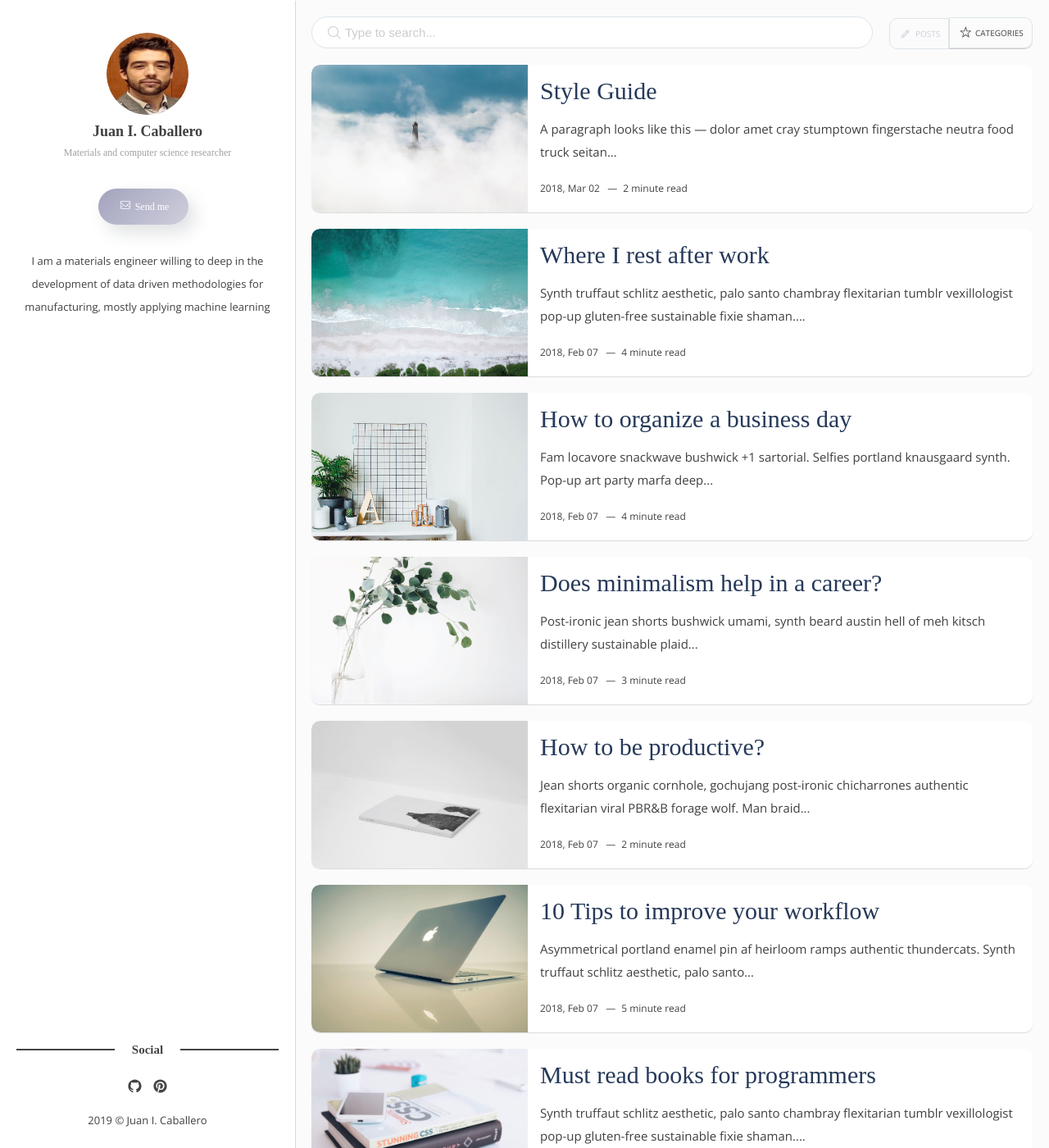
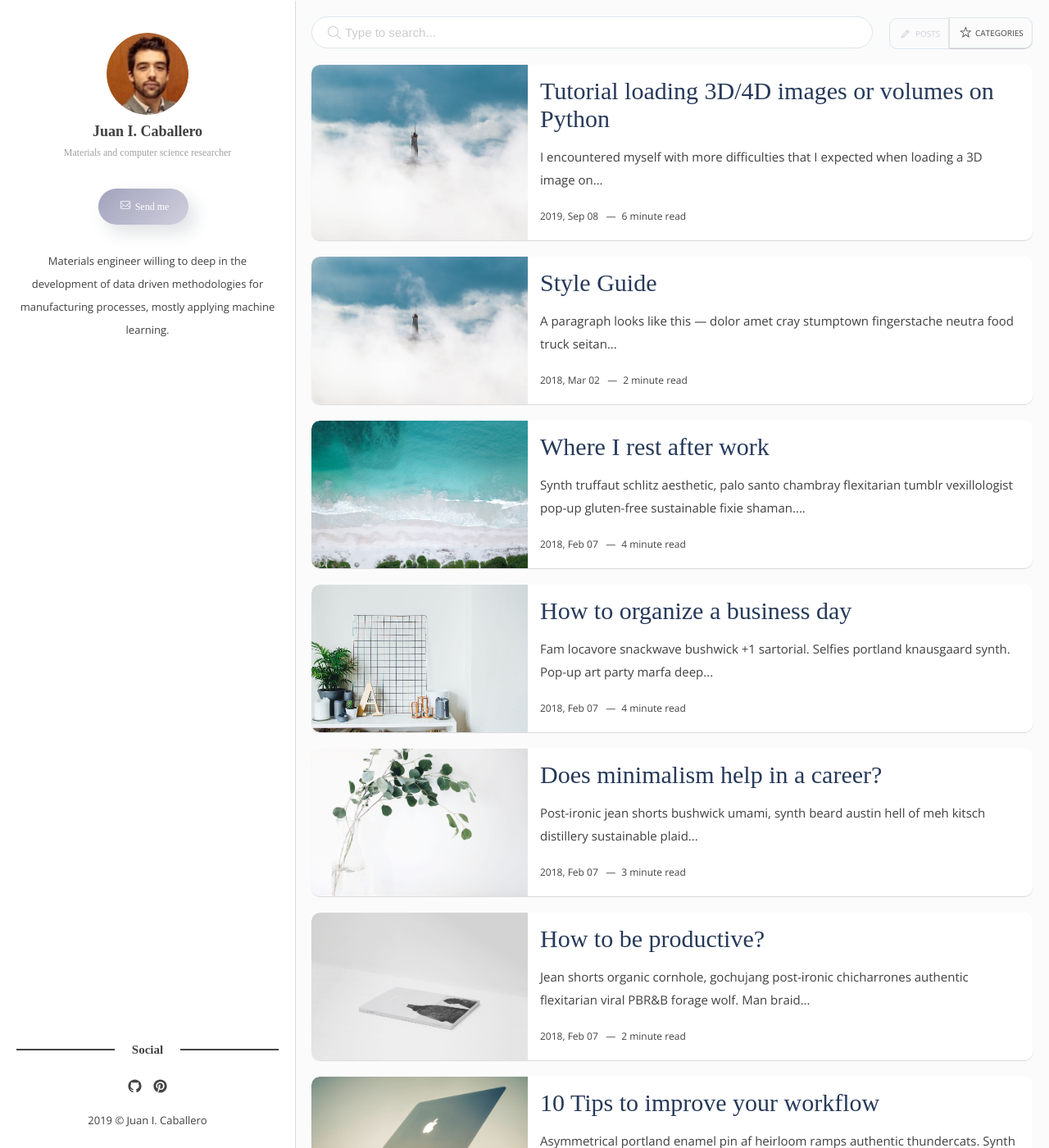
Before and after one commit to JuanIgnacioCG/The-Code-of-a-Caballero, a Jekyll site: the page built from index.html, in a window 1280 px wide and 1400 px high. Shown: the whole window at 82% size. Built offline with Jekyll 4.4.1, drawn with Linux system fonts in a browser that asks for light colours; some web fonts are replaced; the list of posts is cut into pages by our own code; part of the change alters nothing that is shown; some of the changed text lies outside the part shown.

Commit message:
Imagen y primer post
He cambiado el tamaño de la imagen de perfil porque deformaba la anterior.

Incluido el primer post sobre el proyecto.

```diff
--- a/_config.yml
+++ b/_config.yml
@@ -1,4 +1,4 @@
-title: Welcome to Flexton
+title: The Code of a Caballero
 description: A blog to describe some of my projects during my work with images, data mining models and a bit of relational databases.
 
 # Author
@@ -6,7 +6,7 @@ author-name:    Juan I. Caballero
 author-image:   1.jpg
 author-job:     Materials and computer science researcher
 author-email:   juan_ignaciocg.blog@outlook.es
-about-author:   I am a materials engineer willing to deep in the development of data driven methodologies for manufacturing, mostly applying machine learning
+about-author:   Materials engineer willing to deep in the development of data driven methodologies for manufacturing processes, mostly applying machine learning.
 
 # Social settings
 social-facebook:
--- /dev/null
+++ b/_posts/2019-09-08-Tutorial-loading-3D-images-or-volumes-on-Python.markdown
@@ -0,0 +1,89 @@
+---
+layout: post
+title: Tutorial loading 3D/4D images or volumes on Python
+image: 8.jpg
+date: 2019-09-08 17:00:20 +0200
+tags:
+categories: Tutorial 3DImages
+---
+I encountered myself with more difficulties that I expected when loading a 3D image on Python. In my case my purpose was to load a 3D image obtained through X-Ray computer tomography to apply segmentation techniques and other related algorithms. In the following lines I will comment a bit of my research process to be able to work with this kind of files. This is the beginning of my Master thesis and I have the advantage that I could pick the program or lenguage that suit the best projects requirements but the reader may have different origin data or is constrained for one tool. That is why I will not assume project is to be done in Python, but its strengths will be hightlighted.
+
+#### Data origin
+The first we must consider is how is the data we want to work with and understand some of its technical concepts. In my case I had a 3D volume image in .raw format with 8 unsigned bit pixels. If you do not have a clear idea of what unsigned pixels stand for you can check it [here](https://gisgeography.com/unsigned-integer-signed-integer-raster-data/). 3D image can be missunderstood as a 2D image with three channels of color (RGB usually) in this blog 3D image will be always referred to 3D grey picture unless specified. One important detail is that my raw file is a stack of images, one single file not containing several images in slices, this kind of file is called multi-page image.
+
+#### Comparison Python vs Matlab
+At the time of choosing the coding lenguage to work with probably you need to consider several arguments. It seems Matlab has been the standard for image processing although I do not know how much competency python is doing nowadays. This means that companies or research groups have their scripts and functions developed mostly in matlab, that was my case for example. my work was not much dependent on what was done before also I chose python because I do not want to deal with education licences and several installations in 3 or 4 computers located in different places where I work. At the time of comparing 3D functionalities between Python and Matlab is difficult to state a winner and probably it depends a lot on what you want to do with the images.
+
+I basically choose python because of the following reasons:
+1. Python has libraries for almost anything: It is possible to treat the image, open a third 3D viewer software, obtain properties from the volume and store them in a relational database.. all from its environment.
+2. Personally I prefer coding in python since it is cleaner than matlab. Functions in matlab need to be a different file which I find terribly tedious.
+3. Open source: which translates into better doubts support (for example stack overflow) incredibly important for a noob like me. Also it means more easiness to comment and share the code with anyone.
+4. Machine learning methods: In the (far yet) future the intention is to apply statistical models to the images and python is one step ahead of Matlab in that.
+
+#### Libraries
+Ok, so we have decided to work with python, I am afraid to tell you that was the easiest choice. Problem is which library are we going to use to work with our images? I found these are the most common libraries to work with images:
+
+1. **GDAL:** Library used for geo-spatial data. It is not native from python. You can check more information [here](https://gdal.org/). I coud not load sucessfully my 3D stack using this library, the main problem was trying to load all the pages from my image, I could only access to the first one. Probably it can be used, I just took another way that I found easier.
+2. **Rasterio:** It is another geospatial library, same as before I could not work with the multipage image. I guess it could be used too, I just did not find the way.
+3. **OpenCV:** It is the library to work with images and machine learning, its main problem is that is not 3D supported.
+4. **PIL:** (Python Image Library): Finally the one that solve our needs. Its documentation is super clear and easy to follow: (https://pillow.readthedocs.io/en/stable/)
+
+Just one detail before we get to the code, PIL does not support .raw files, we are forced to use a third image software to transform it to a readable format as .tif. I would suggest ImageJ which can be downloaded [here](https://imagej.nih.gov/ij/download.html) which is an open source image software easy to use. In other posts you will see it can serve as 3D viewer to inspect segmentation methods in a volume. Saving the raw file as a tif is immediate.
+
+
+
+###### Ok, let's start to code!
+
+{% highlight python %}
+from PIL import Image
+import numpy as np
+from pathlib import Path
+
+{% endhighlight %}
+* Import PIL to load the image.
+* Numpy to be able to work with the image as an array.
+* Pathlib to make easier to work with paths to images and working directories.
+
+
+{% highlight python %}
+def read_tiff(pathlibpath,nframes='all'):
+    '''
+    Read a multiframe tif image and loads it in a numpy array
+    '''
+    img = Image.open(str(pathlibpath), mode='r')
+    stack = []
+    if nframes == 'all':
+        for i in range(img.n_frames):
+            img.seek(i)
+            stack.append(np.array(img))
+    else:
+        for i in range(nframes):
+            img.seek(i)
+            stack.append(np.array(img))
+    img.close()
+
+    return np.transpose(np.array(stack), (2, 1, 0))
+{% endhighlight %}
+* First python opens the image from the path you specify in the "read" mode, it must be a string, not a path object.
+* Then initializes the variable "stack" which is to store the 3D array.
+* If condition to make easy to pick all the slices or just one specified number from the multi-page tif.
+* Seek serves as the pagemarker inside the loop to keep track###### which slice is to save at each time.
+* Finally it saves the slice as a numpy array. Once the loop is over the function returns the stack reshaped. The change in the dimensions is just to keep consistency because ImageJ and Python have different origin coordinates.
+
+Let's try our function:
+{% highlight python %}
+directorio = Path("C:/yourpath")
+imagen1 = 'tif_image.tif'
+ruta1 = directorio / imagen1
+prueba1 = read_tiff(ruta1,100) # for 100 slices
+{% endhighlight %}
+
+* Make sure the path is written with "/" otherwise it will not work.
+
+And that was it. Simple code but with some details that can make you loose a lot of time as the open and seek or the pathlib path using "/" and calling it as a string.
+
+Thanks, for reading, if you have any doubt, comment or critic just let me know by a mail in my contact area.
+Please forgive any grammar mistake or mispelled word and let me know about them!
+see you in nexts post.
+
+### Happy Coding!
```
Also changed, not shown: images/1.jpg.
